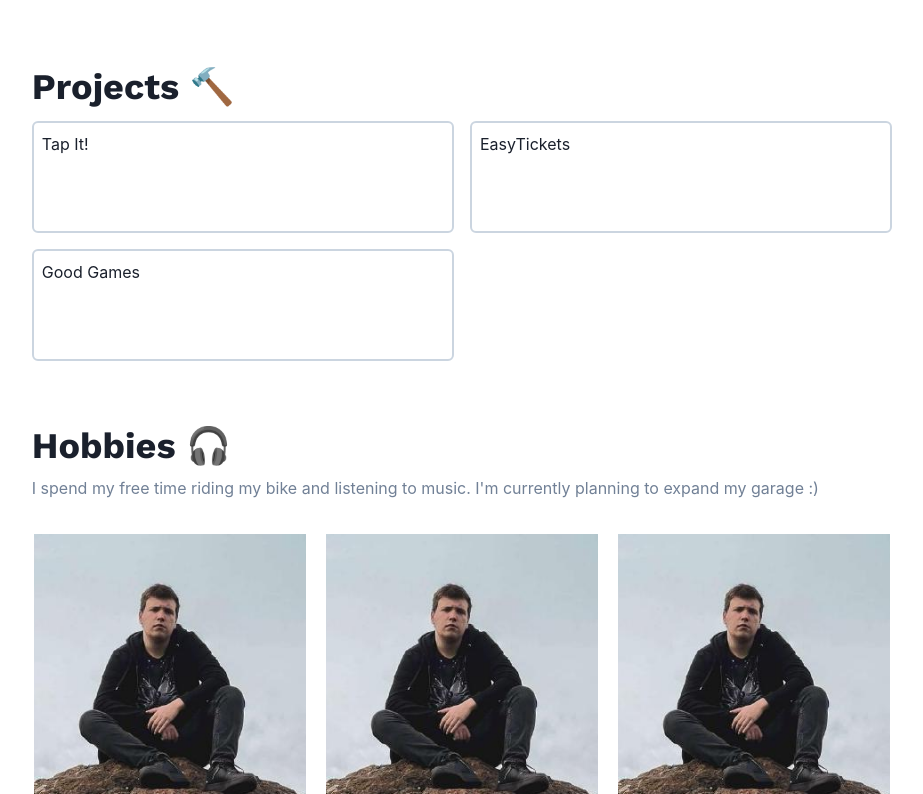
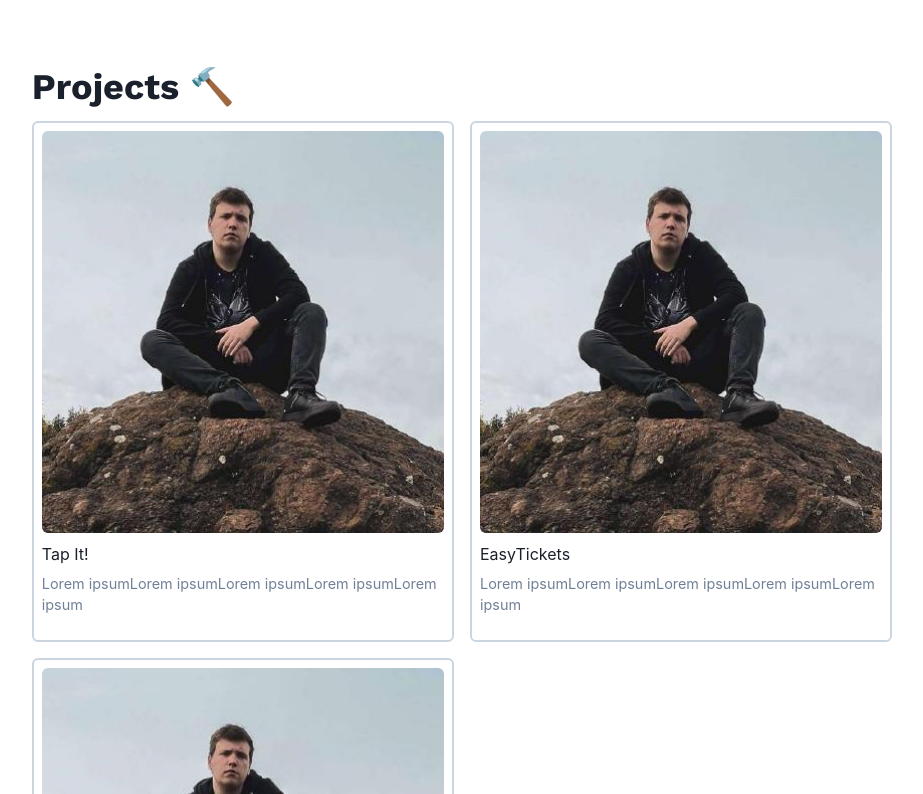
Before and after one commit to VoidElle/Portfolio, a Next.js app: page / in a window 1280 px wide. Shown: the part 906-1700 px from the top of the page, without its empty margins (178-1101 px from the left). Built offline with nearby package versions, Linux system fonts and the light colour scheme.

Commit message:
🚧 Finished projects section

```diff
--- a/components/Project.tsx
+++ b/components/Project.tsx
@@ -1,28 +1,28 @@
 import React from "react";
-import {
-    Stack,
-    Heading,
-    Text,
-    Link
-} from "@chakra-ui/react";
+import { Stack, Heading, Text, Link, Image } from "@chakra-ui/react";
 import { useColorModeValue } from "@chakra-ui/color-mode";
 
 interface ProjectProps {
   title: string;
-  url?: string;
   description: string;
+  image: string;
+  url: string;
 }
 
-const Project = (props: ProjectProps): JSX.Element => {
+const Project = (props: ProjectProps) => {
 
     const border = useColorModeValue("gray.300", "gray.600")
 
-    return(
+    return (
         <Stack borderWidth="2px" borderColor={border} p={2} rounded="md" pb={6} minHeight={28}>
+            {
+                props.image && (
+                    <Image borderRadius="md" className="" src={props.image} alt={props.title} />
+                )
+            }
             <Heading pt={1} fontWeight="regular" fontSize={{ base: "0.9em", md: "1em" }}>
                 {
-                    props.url ?
-                        (
+                    props.url ? (
                         <Link href={props.url} target="_blank" rel="noreferrer">
                             {props.title}
                         </Link>
--- a/pages/index.tsx
+++ b/pages/index.tsx
@@ -64,9 +64,9 @@ export default function Home() {
                     Projects 🔨
                 </Heading>
                 <Grid templateColumns={{ base: "repeat(1, 1fr)", md: "repeat(2, 1fr)" }} gap={4}>
-                    <Project title="Tap It!" url="https://tapit.com/" description="" />
-                    <Project title="EasyTickets" url="https://easytickets.com/" description="" />
-                    <Project title="Good Games" url="https://goodgames.com/" description="" />
+                    <Project title="Tap It!" url="https://tapit.com/" description="Lorem ipsumLorem ipsumLorem ipsumLorem ipsumLorem ipsum" image="/me.jpg" />
+                    <Project title="EasyTickets" url="https://easytickets.com/" description="Lorem ipsumLorem ipsumLorem ipsumLorem ipsumLorem ipsum" image="/me.jpg" />
+                    <Project title="Good Games" url="https://goodgames.com/" description="Lorem ipsumLorem ipsumLorem ipsumLorem ipsumLorem ipsum" image="/me.jpg" />
                 </Grid>
             </Container>
               <Container pt={16} maxW={width} px={padding}>
```
Lines whose indentation alone changed are shown as unchanged.
